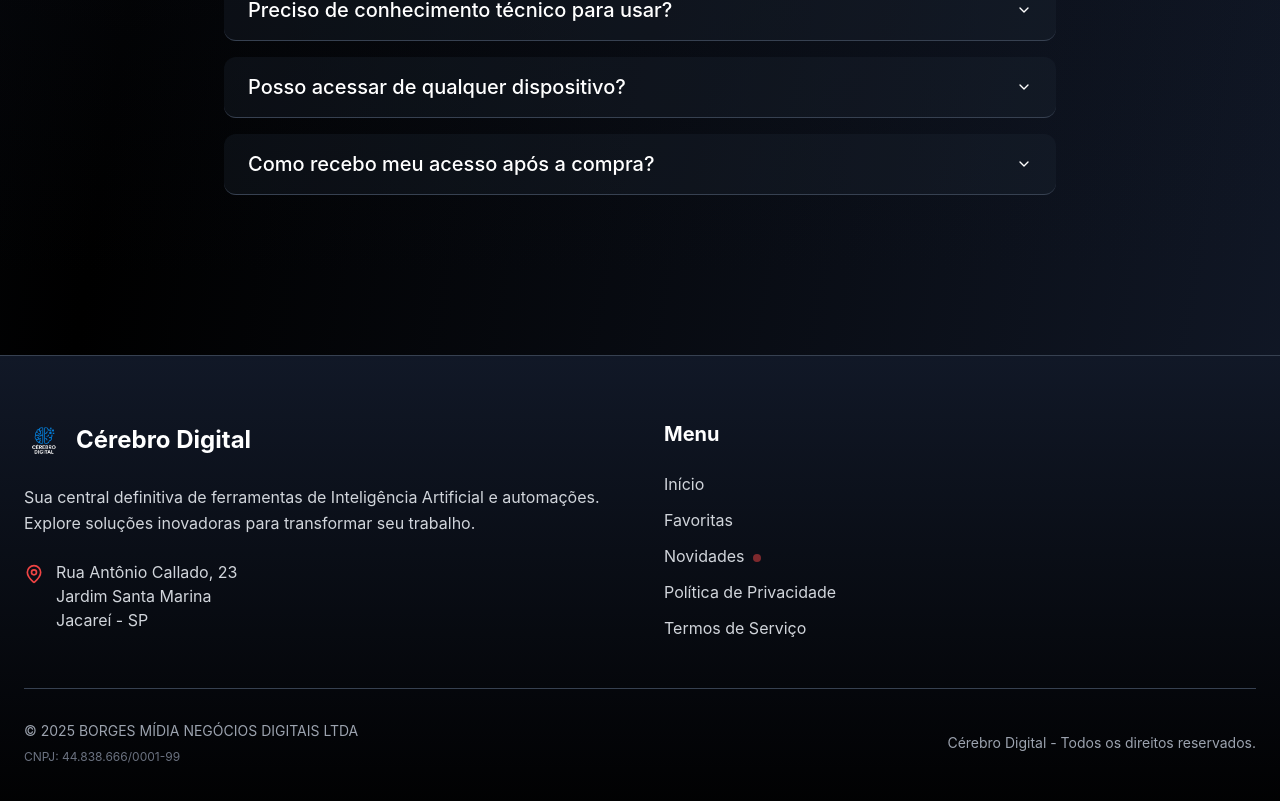
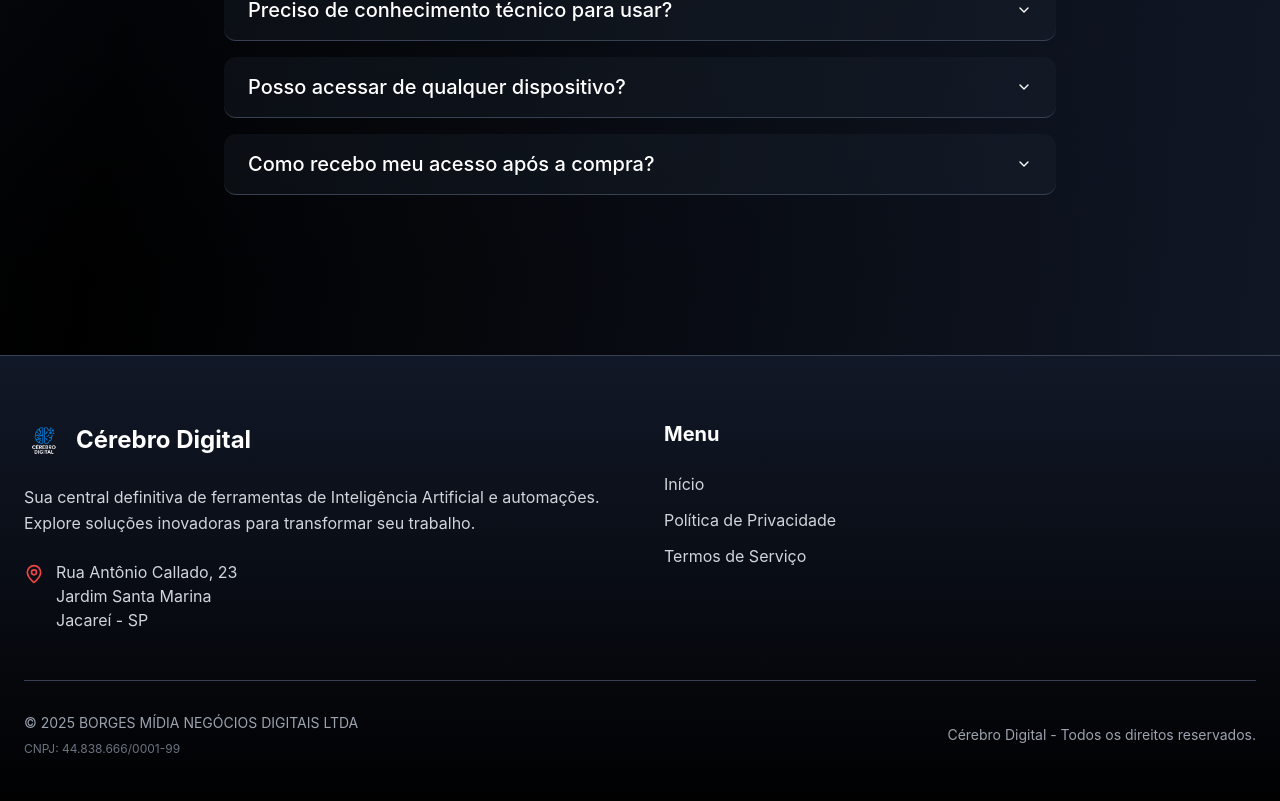
Before and after one commit to alef-tav/digital-brain-hub-ai-97, a React (Vite) app: page / in a window 1280 px wide. Shown: the part 7330-8131 px from the top of the page. Built offline with nearby package versions, Linux system fonts and the light colour scheme.

Commit message:
Remove "Favoritas" and "Novidades" from footer
Remove "Favoritas" and "Novidades" links from the footer menu in `src/components/Footer.tsx`.

```diff
--- a/src/components/Footer.tsx
+++ b/src/components/Footer.tsx
@@ -44,16 +44,6 @@ const Footer = () => {
                 Início
               </Link>
               <Link
-                to="/favoritos"
-                className="block text-gray-300 hover:text-red-500 transition-colors"
-              >
-                Favoritas
-              </Link>
-              <div className="text-gray-300">
-                Novidades
-                <span className="ml-2 w-2 h-2 bg-red-500 rounded-full inline-block animate-pulse"></span>
-              </div>
-              <Link
                 to="/privacy-policy"
                 className="block text-gray-300 hover:text-red-500 transition-colors"
               >
```
